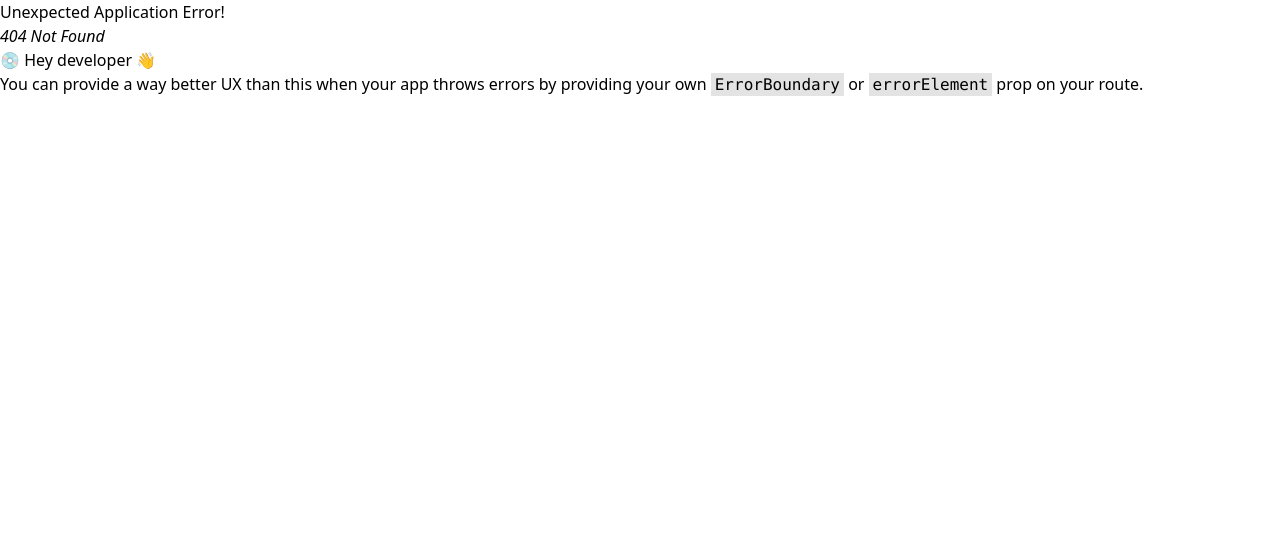
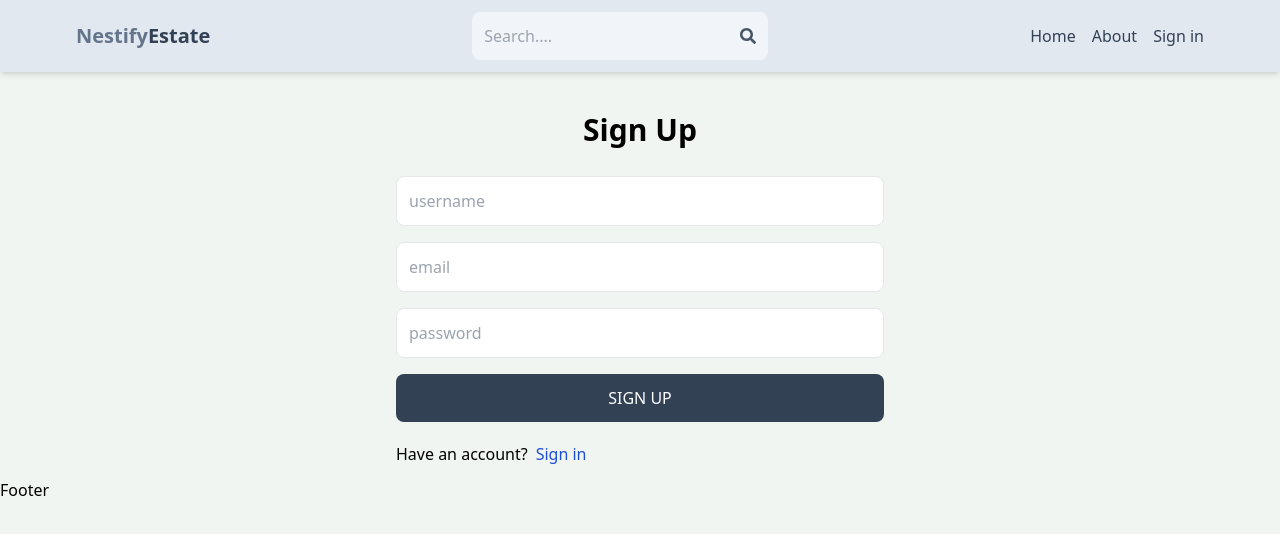
Before and after one commit to Shamsugado/nestify-estate, a React (Vite) app in the folder client/: page /sign-Up in a window 1280 px wide. Before the commit this address had no page. Shown: the top 534 px of the page. Built offline with nearby package versions, Linux system fonts and the light colour scheme.

Commit message:
complete sign up page ui

```diff
--- a/client/src/index.css
+++ b/client/src/index.css
@@ -1,3 +1,7 @@
 @tailwind base;
 @tailwind components;
 @tailwind utilities;
+
+body{
+    background-color: rgb(241, 245, 241);
+}
--- a/client/src/pages/SignOut.jsx
+++ /dev/null
@@ -1,9 +0,0 @@
-import React from 'react'
-
-const SignOut = () => {
-  return (
-    <div>SignOut</div>
-  )
-}
-
-export default SignOut
--- /dev/null
+++ b/client/src/pages/SignUp.jsx
@@ -0,0 +1,24 @@
+import React from 'react'
+import { Link } from 'react-router-dom'
+
+const SignUp = () => {
+  return (
+    <div className='p-3 max-w-lg mx-auto'>
+      <h1 className='text-3xl text-center font-semibold my-7'>Sign Up</h1>
+      <form className='flex flex-col gap-4'>
+        <input type='text'placeholder='username'className='border p-3 rounded-lg'id='username'/>
+        <input type='email'placeholder='email'className='border p-3 rounded-lg'id='email'/>
+        <input type='password'placeholder='password'className='border p-3 rounded-lg'id='password'/>
+        <button className='bg-slate-700 text-white p-3 rounded-lg uppercase hover:opacity-95 disabled:opacity-80'>Sign Up</button>
+        </form>
+        <div className='flex gap-2 mt-5'>
+        <p>Have an account?</p>
+        <Link to={'/sign-in'}>
+          <span className='text-blue-700'>Sign in</span>
+        </Link>
+      </div>
+    </div>
+  )
+}
+
+export default SignUp
--- a/client/src/routers/router.jsx
+++ b/client/src/routers/router.jsx
@@ -2,7 +2,7 @@
 import App from "../App";
 import Home from "../pages/Home";
 import SignIn from "../pages/SignIn";
-import SignOut from "../pages/SignOut";
+import SignUp from "../pages/SignUp";
 import Profile from "../pages/Profile";
 import About from "../pages/About";
 
@@ -21,8 +21,8 @@
         element: <SignIn/>
       },
       {
-        path: "/sign-out",
-        element: <SignOut/>
+        path: "/sign-Up",
+        element: <SignUp/>
       },
       {
         path: "/profile",
```
